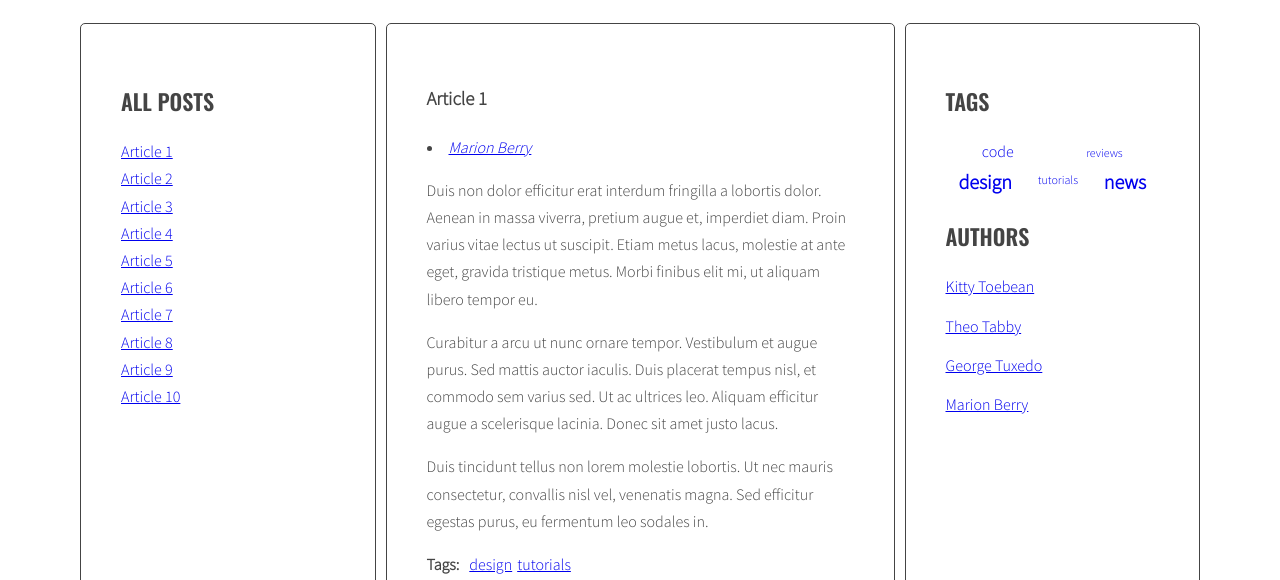
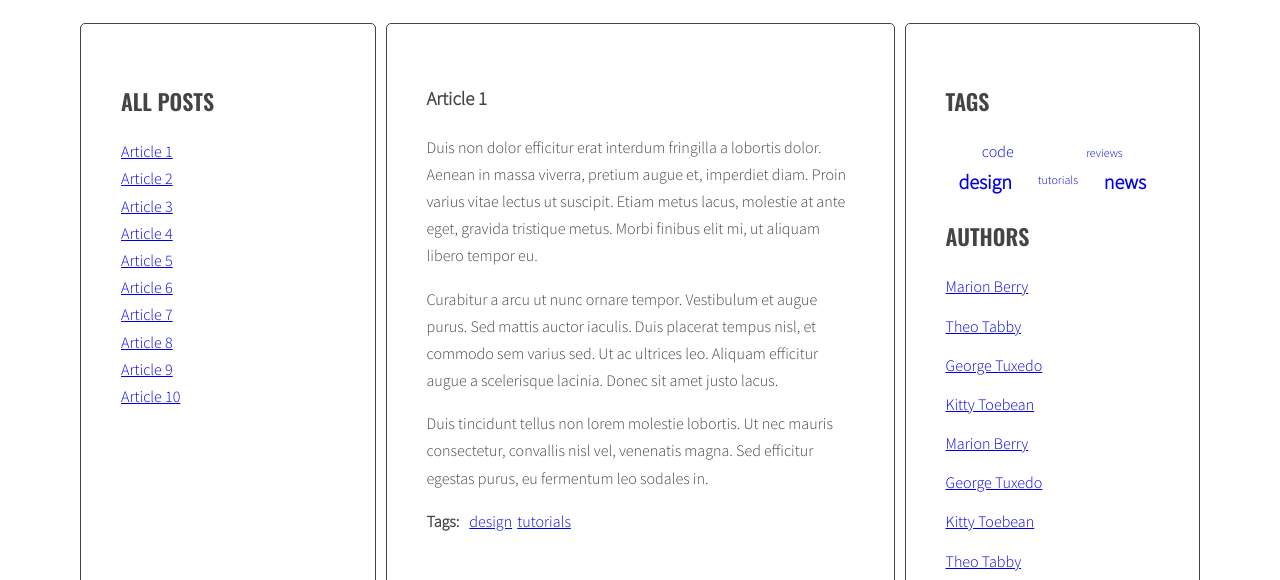
Before and after one commit to Winiarksi/5.2_javascript-blog, a website: page index.html in a window 1280 px wide. Shown: the part 220-800 px from the top of the page. Drawn offline with nearby package versions, Linux system fonts and the light colour scheme.

Commit message:
recover the list of authors, but the problem is still with dubbing data

```diff
--- a/index.html
+++ b/index.html
@@ -283,7 +283,7 @@
                     </ul>
                     <h2 class="section-title">Authors</h2>
                     <ul class="list authors">
-                        <li>
+                        <!-- <li>
                             <a href="#">
                                 <span class="author-name">Kitty Toebean</span>
                             </a>
@@ -302,7 +302,7 @@
                             <a href="#">
                                 <span class="author-name">Marion Berry</span>
                             </a>
-                        </li>
+                        </li> -->
                     </ul>
                 </aside>
             </main>
--- a/js/script.js
+++ b/js/script.js
@@ -5,7 +5,9 @@ const optArticleSelector = '.post',
   optTitleListSelector = '.titles',
   optArticleTagsSelector = '.post-tags .list',
   optCloudClassCount = 5,
-  optCloudClassPrefix = 'tag-size-';
+  optCloudClassPrefix = 'tag-size-'
+  // optAuthorsListSelector = '.authors.list'
+  ;
 
 let html;
 
@@ -173,7 +175,6 @@ function generateTags() {
       console.log('html+: ' + html);
       console.log('tag+: ' + tag);
 
-      // if (!allTags.hasOwnProperty(tag)) {
       if (!Object.prototype.hasOwnProperty.call(allTags, tag)) {
         /* add tag to allTags object */
         allTags[tag] = 1;
@@ -280,35 +281,79 @@ addClickListenersToTags();
 const optArticlePostSelector = '.post-author';
 generateAuthors();
 //__________________________________________________generateAuthors______________________________________________________
+
+
+function calculateAuthorsParams(authors) {
+
+  const params = {
+    max: '0',
+    min: '999999'
+  };
+
+  for (let author in authors) {
+    params.max = authors[author] > params.max ? authors[author] : params.max;
+    params.min = Math.min(authors[author], params.min);
+  }
+
+  return params;
+}
+
+function calculateAuthorClass(count, params) {
+  const normalizedCount = count - params.min;
+  const normalizedMax = params.max - params.min;
+  const percentage = normalizedCount / normalizedMax;
+  const classNumber = Math.floor(percentage * (optCloudClassCount - 1) + 1);
+  const classValue = 'author-size-' + classNumber;
+  return classValue;
+}
+
 function generateAuthors() {
+  let allAuthors = {};
   /* find all articles */
   const articlesForAuthors = document.querySelectorAll(optArticleSelector);
-  console.log('articlesForAuthors: ' + articlesForAuthors);
+  console.log('articlesForAuthors: ', articlesForAuthors);
 
   let authorsWrapper = '';
-  /* START LOOP: for every article: */
+  let articleAuthor = '';
+  let html = '';
   for (let author of articlesForAuthors) {
 
     /* find authors wrapper */
     authorsWrapper = author.querySelector(optArticlePostSelector);
     console.log('authorsWrapper: ', authorsWrapper);
-    /* make html variable with empty string */
-    let html = '';
 
     /* get authors from data-author attribute */
-    const articleAuthor = author.getAttribute('data-author');
+    articleAuthor = author.getAttribute('data-author');
+    console.log('articleAuthor: ', articleAuthor);
+
+    if (!Object.prototype.hasOwnProperty.call(allAuthors, articleAuthor)) {
+      allAuthors[articleAuthor] = 1;
+    } else {
+      allAuthors[articleAuthor]++;
+    }
+
+
+
+    /* [NEW] find list of tags in right column */
+    const authorList = document.querySelector('.authors');
+
+    /* make html variable with empty string */
+
+    const authorsParams = calculateAuthorsParams(allAuthors);
+    console.log('articleAuthor: ', articleAuthor, author);
+    console.log('authorsParams: ', authorsParams);
 
     /* generate HTML of the link */
-    const linkHTML = '<li><a href="#author-' + articleAuthor + '">' + articleAuthor + '</a></li>';
-    html = html + linkHTML;
+    // const linkHTML = '<li><a href="#author-' + articleAuthor + '">' + articleAuthor + '</a></li>';
+    const linkHTML = '<li><a class= "' + calculateAuthorClass(allAuthors[articleAuthor], authorsParams) + '" href="#author-' + articleAuthor + '">' + articleAuthor + '</a></li>';
+    html += linkHTML;
     console.log('html: ', html);
 
     /* insert HTML of all the links into the tags wrapper */
-    authorsWrapper.innerHTML = html;
+    authorList.innerHTML = html;
     console.log('authorsWrapper innerHTML: ', authorsWrapper);
+  }
 
-    /* END LOOP: for every article: */
-  }
   console.log('authorsWrapper.length: ', authorsWrapper.classList.length);
   console.log('authorsWrapper.length2: ', authorsWrapper);
 }
```
